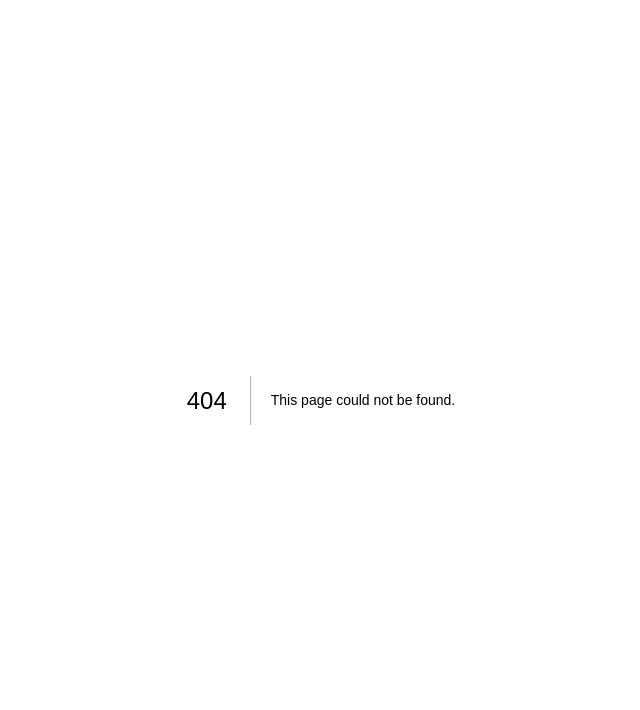
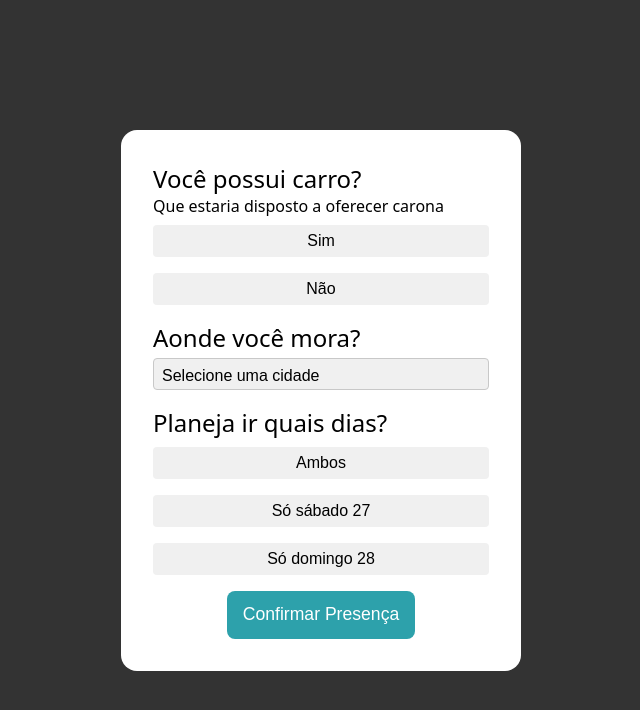
Before and after one commit to EmersonTeles/minha-festa, a Next.js app: page /newpage in a window 1280 px wide. Before the commit this address had no page. Shown: the top 710 px of the page, without its empty margins (319-959 px from the left). Built offline with nearby package versions, Linux system fonts and the light colour scheme; a web font is replaced by a local one.

Commit message:
feat: creating form modal

```diff
--- /dev/null
+++ b/src/components/formModal.tsx
@@ -0,0 +1,54 @@
+export default function FormModal() {
+  return (
+    <section className="FormModal">
+      <form className="FormModal_form">
+        <div className="FormModal_form_inputGroup">
+          <h1>Você possui carro?</h1>
+          <p>Que estaria disposto a oferecer carona</p>
+          <div className="FormModal_form_inputGroup-radio">
+            <input type="radio" id="ride_yes" name="ride_input" value="yes" />
+            <label htmlFor="ride_yes">Sim</label>
+            <input type="radio" id="ride_no" name="ride_input" value="no" />
+            <label htmlFor="ride_no">Não</label>
+          </div>
+        </div>
+        <div className="FormModal_form_inputGroup">
+          <h1>Aonde você mora?</h1>
+          <select className="FormModal_form_inputGroup-select">
+            <option value="0">Selecione uma cidade</option>
+            <option value="1">Asa sul</option>
+            <option value="2">Asa norte</option>
+            <option value="3">Sudoeste</option>
+            <option value="4">Noroeste</option>
+            <option value="5">Lago sul</option>
+            <option value="6">Lago norte</option>
+            <option value="7">Guará</option>
+            <option value="8">Taguatinga</option>
+            <option value="9">Ceilândia</option>
+            <option value="10">Samambaia</option>
+            <option value="11">Gama</option>
+            <option value="16">Núcleo Bandeirante</option>
+            <option value="17">Águas Claras</option>
+            <option value="18">Riacho Fundo 1</option>
+            <option value="19">Riacho Fundo 2</option>
+            <option value="20">Recanto das Emas</option>
+            <option value="22">Candangolândia</option>
+            <option value="25">Novo Gama</option>
+          </select>
+        </div>
+        <div className="FormModal_form_inputGroup">
+          <h1>Planeja ir quais dias?</h1>
+          <div className="FormModal_form_inputGroup-radio">
+            <input type="radio" id="days_both" name="days_input" value="no" />
+            <label htmlFor="days_both">Ambos</label>
+            <input type="radio" id="days_sat" name="days_input" value="yes" />
+            <label htmlFor="days_sat">Só sábado 27</label>
+            <input type="radio" id="days_mon" name="days_input" value="no" />
+            <label htmlFor="days_mon">Só domingo 28</label>
+          </div>
+        </div>
+        <button type="submit">Confirmar Presença</button>
+      </form>
+    </section>
+  );
+}
--- a/src/pages/_app.tsx
+++ b/src/pages/_app.tsx
@@ -7,6 +7,7 @@ import "@/styles/about.scss";
 import "@/styles/location.scss";
 import "@/styles/contribute.scss";
 import "@/styles/signInModal.scss";
+import "@/styles/formModal.scss";
 
 import type { AppProps } from "next/app";
 import { SessionProvider } from "next-auth/react";
--- /dev/null
+++ b/src/pages/newpage.tsx
@@ -0,0 +1,9 @@
+import FormModal from "@/components/formModal";
+
+export default function NewPage() {
+  return (
+    <>
+      <FormModal />
+    </>
+  );
+}
--- /dev/null
+++ b/src/styles/formModal.scss
@@ -0,0 +1,99 @@
+.FormModal {
+  width: 100vw;
+  height: 100%;
+  position: fixed;
+  top: 0;
+  left: 0;
+  display: flex;
+  align-items: center;
+  justify-content: center;
+  background-color: rgba(0, 0, 0, 0.8);
+  z-index: 100;
+  animation: modalBg 0.5s ease-in-out forwards;
+  animation-iteration-count: 1;
+  &_form {
+    background-color: white;
+    width: 400px;
+    max-width: 90vw;
+    border-radius: 1rem;
+    position: relative;
+    display: flex;
+    align-items: center;
+    flex-direction: column;
+    justify-content: center;
+    gap: 1rem;
+    padding: 2rem;
+    animation: modalCard 0.25s ease-in-out forwards;
+    animation-iteration-count: 1;
+    & > button[type="submit"] {
+      font-family: sans-serif;
+      height: 3rem;
+      background-color: #2da1ab;
+      color: white;
+      font-size: 1.1em;
+      font-weight: 500;
+      padding: 0 1rem;
+      border-radius: 0.5rem;
+      transition: 0.2s all ease-in-out;
+      &:hover {
+        background-color: #237e86;
+      }
+    }
+    &_inputGroup {
+      width: 100%;
+      & > h1,
+      p {
+        font-family: "system-ui", sans-serif;
+        font-weight: normal;
+      }
+      &-radio {
+        display: flex;
+        gap: 1rem;
+        margin-top: 0.5rem;
+        flex-wrap: wrap;
+        & > input {
+          display: none;
+        }
+        & > input:checked + label {
+          background-color: #ff9c03;
+          color: white;
+        }
+        & > label {
+          cursor: pointer;
+          height: 2rem;
+          width: -webkit-fill-available;
+          min-width: 5rem;
+          border-radius: 0.25rem;
+          display: flex;
+          align-items: center;
+          justify-content: center;
+          font-family: sans-serif;
+          background-color: rgb(240, 240, 240);
+          transition: 0.4s all ease-in-out;
+        }
+      }
+      &-select {
+        width: 100%;
+        height: 2rem;
+        margin-top: 0.25rem;
+        border-radius: 0.25rem;
+        border: 1px solid rgb(200, 200, 200);
+        outline: none;
+        padding: 0.5rem;
+        font-family: sans-serif;
+        font-size: 1rem;
+        color: rgb(0, 0, 0);
+        cursor: pointer;
+        appearance: none;
+        background-color: rgb(240, 240, 240);
+        transition: 0.4s all ease-in-out;
+        &:hover {
+          background-color: rgb(220, 220, 220);
+        }
+        & > option {
+          font-family: sans-serif;
+        }
+      }
+    }
+  }
+}
```
